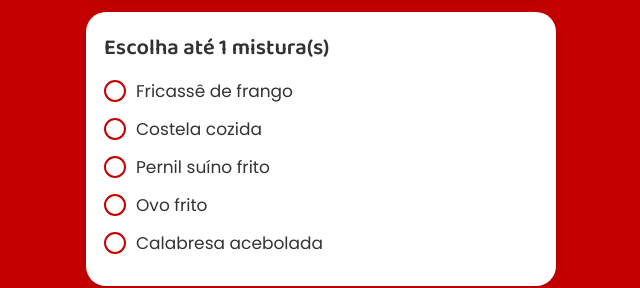
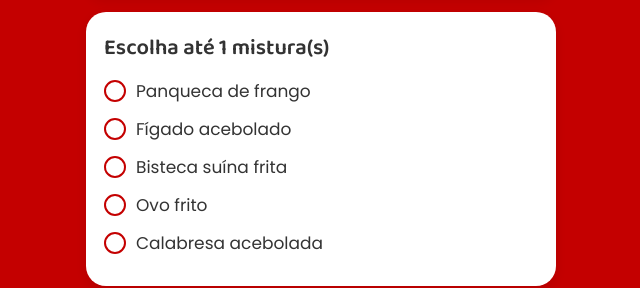
Before and after one commit to GenesisApps123/meu-pratinho-app, a plain HTML site: page index.html in a window 1280 px wide. Shown: the part 1100-1388 px from the top of the page, without its empty margins (319-959 px from the left). Drawn offline with Linux system fonts and the light colour scheme; some packages are replaced by stand-ins of ours.

Commit message:
Replace food options in checkbox inputs

```diff
--- a/index.html
+++ b/index.html
@@ -196,21 +196,21 @@ Escolha até 1 mistura
 <small class="erro" id="erro-mistura"></small>
 
 <label class="check">
-<input type="checkbox" class="mistura" value="Fricassê de frango">
+<input type="checkbox" class="mistura" value="Panqueca de frango">
 <span></span>
-Fricassê de frango
+Panqueca de frango
 </label>
 
 <label class="check">
-<input type="checkbox" class="mistura" value="Costela cozida">
+<input type="checkbox" class="mistura" value="Fígado acebolado">
 <span></span>
-Costela cozida
+Fígado acebolado
 </label>
 
  <label class="check">
-<input type="checkbox" class="mistura" value="Pernil suíno frito">
+<input type="checkbox" class="mistura" value="Bisteca suína frita">
 <span></span>
-Pernil suíno frito
+Bisteca suína frita
 </label>
 
 
```
